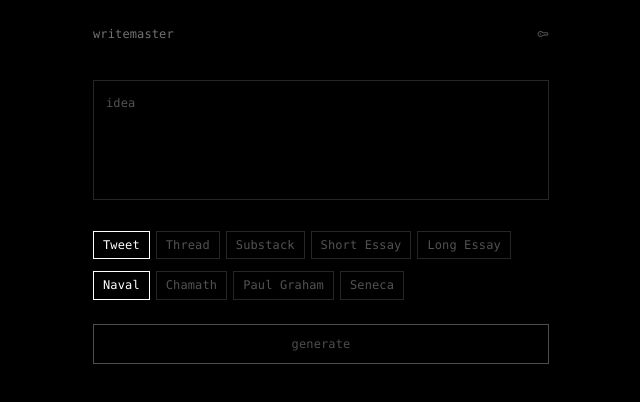
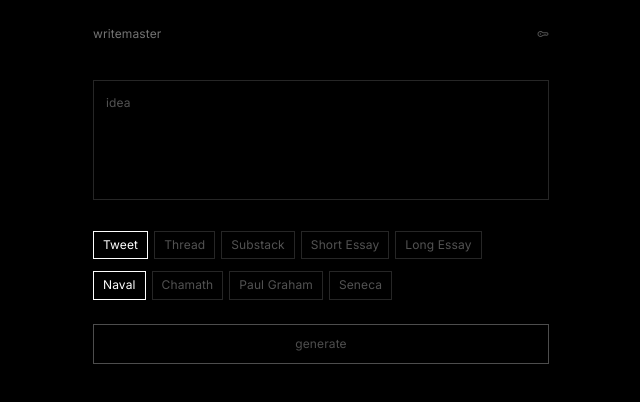
Before and after one commit to keryilmaz/writemaster, a React (Vite) app: page / in a window 1280 px wide. Shown: the top 402 px of the page, without its empty margins (319-959 px from the left). Built offline with nearby package versions, Linux system fonts and the light colour scheme.

Commit message:
switch to Inter font

```diff
--- a/src/index.css
+++ b/src/index.css
@@ -1,3 +1,5 @@
+@import url('https://fonts.googleapis.com/css2?family=Inter:wght@400;500;600&display=swap');
+
 @tailwind base;
 @tailwind components;
 @tailwind utilities;
@@ -9,7 +11,7 @@
 html, body {
   background: #000;
   color: #fff;
-  font-family: ui-monospace, 'SF Mono', SFMono-Regular, Menlo, Monaco, Consolas, monospace;
+  font-family: 'Inter', -apple-system, BlinkMacSystemFont, sans-serif;
   font-size: 12px;
   line-height: 1.7;
   letter-spacing: 0.01em;
--- a/tailwind.config.js
+++ b/tailwind.config.js
@@ -7,7 +7,7 @@
   theme: {
     extend: {
       fontFamily: {
-        mono: ['ui-monospace', 'SF Mono', 'SFMono-Regular', 'Menlo', 'Monaco', 'Consolas', 'monospace'],
+        sans: ['Inter', '-apple-system', 'BlinkMacSystemFont', 'sans-serif'],
       },
     },
   },
```
